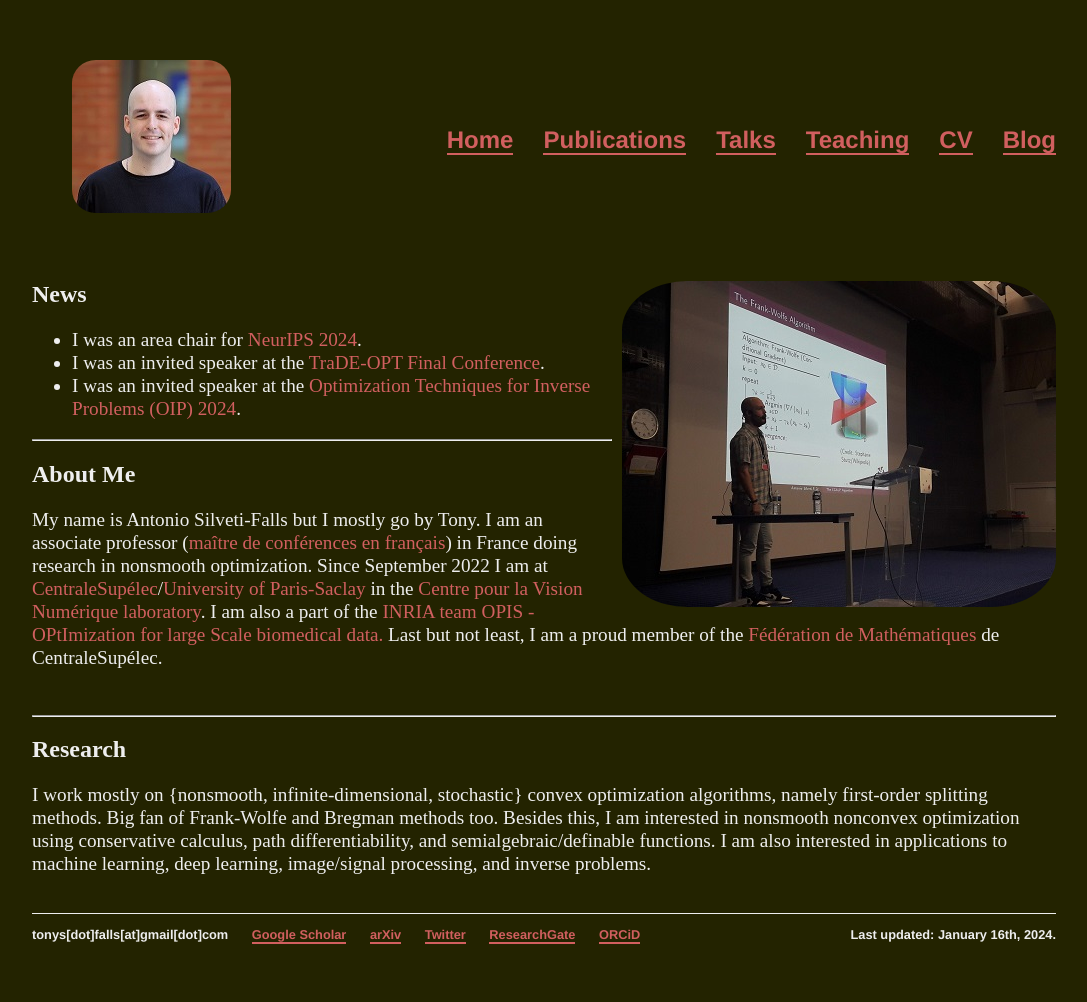
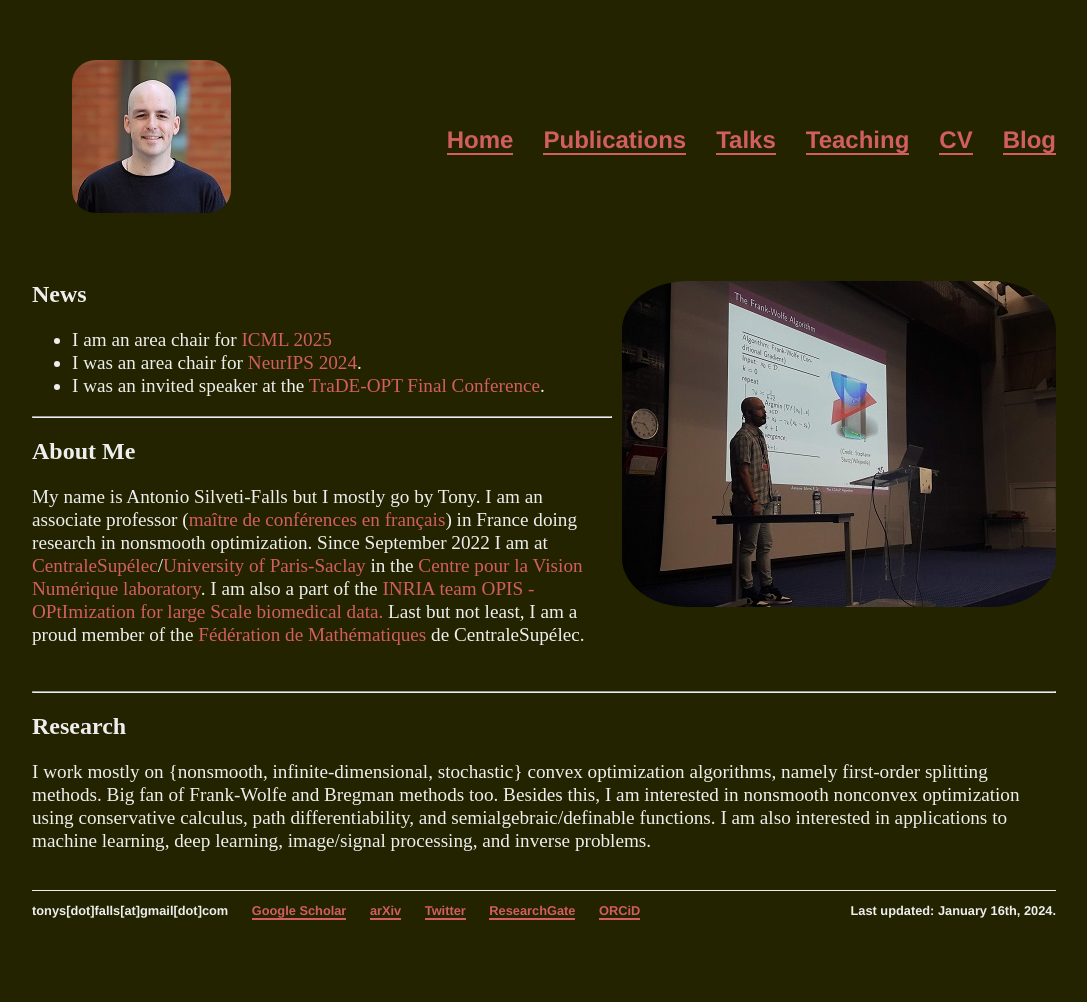
Before and after one commit to tonysf/tonysf.github.io, a Jekyll site: the page built from index.html, in a window 1280 px wide. Shown: the whole page, without its empty margins (96-1183 px from the left). Built offline with Jekyll 4.4.1, drawn with Linux system fonts in a browser that asks for light colours; after the commit the page ends 978 px from its top, so only the background shows below that.

Commit message:
Update index.html

```diff
--- a/index.html
+++ b/index.html
@@ -8,14 +8,14 @@ title: Homepage of Antonio (Tony) SILVETI-FALLS
 <h2>News</h2>
 <p>
 <ul class="news">
+    <li>
+        I am an area chair for <a href="https://icml.cc/">ICML 2025</a>
+    </li>
 	<li>
 		I was an area chair for <a href="https://neurips.cc/">NeurIPS 2024</a>.
 	</li>
 	<li>
 		I was an invited speaker at the <a href="https://malga.unige.it/education/workshops/trade-opt/">TraDE-OPT Final Conference</a>.
-	</li>
-	<li>
-		I was an invited speaker at  the <a href="https://sites.google.com/view/oip2024/home">Optimization Techniques for Inverse Problems (OIP) 2024</a>.
 	</li>
 </ul>
 </p>
```
